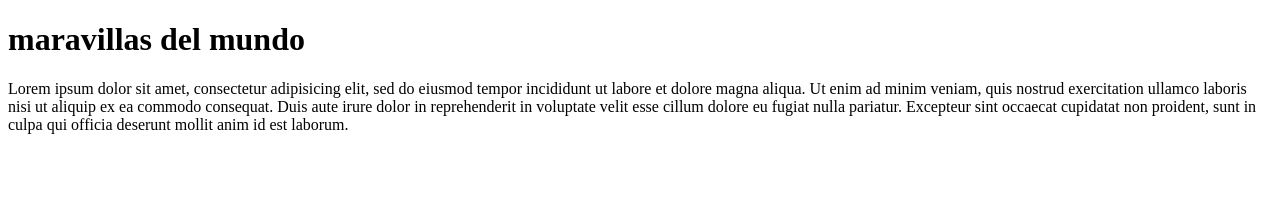
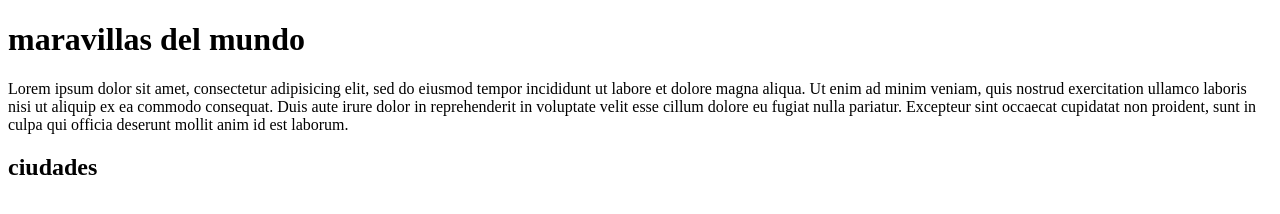
Before and after one commit to 123mile123/RepositorioLuna, a plain HTML site: page index.html in a window 1280 px wide. Drawn offline with Linux system fonts and the light colour scheme.

Commit message:
agregando subtitulo ciudad

```diff
--- a/index.html
+++ b/index.html
@@ -14,5 +14,6 @@
 	cillum dolore eu fugiat nulla pariatur. Excepteur sint occaecat cupidatat non
 	proident, sunt in culpa qui officia deserunt mollit anim id est laborum.
 	</p>
+	<h2>ciudades</h2>
 </body>
 </html>
```
